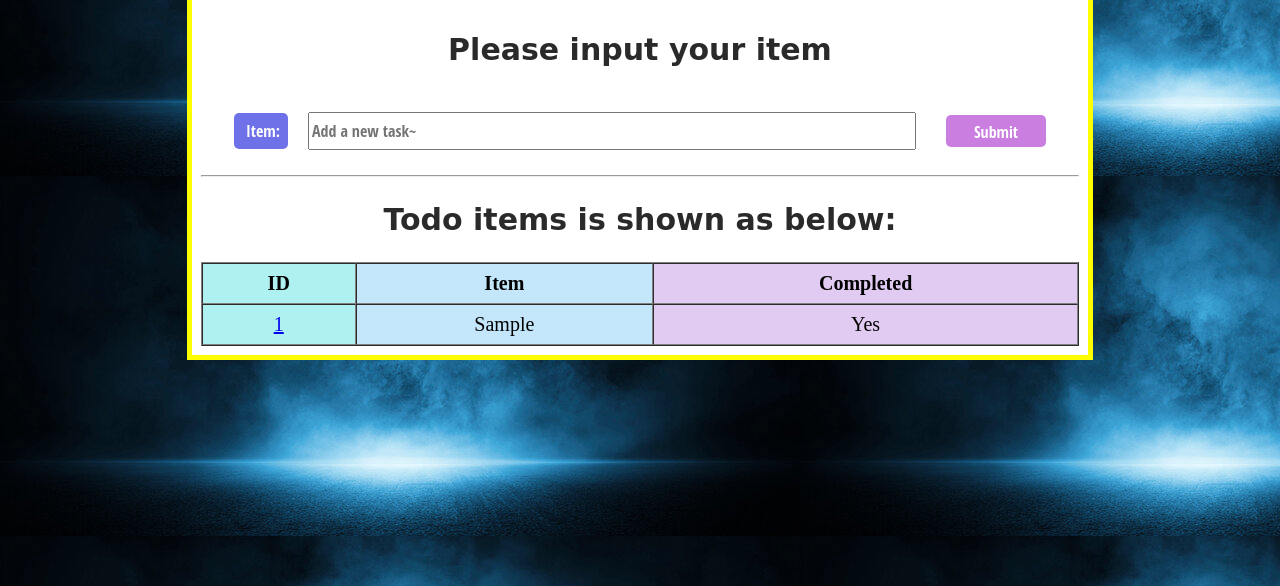
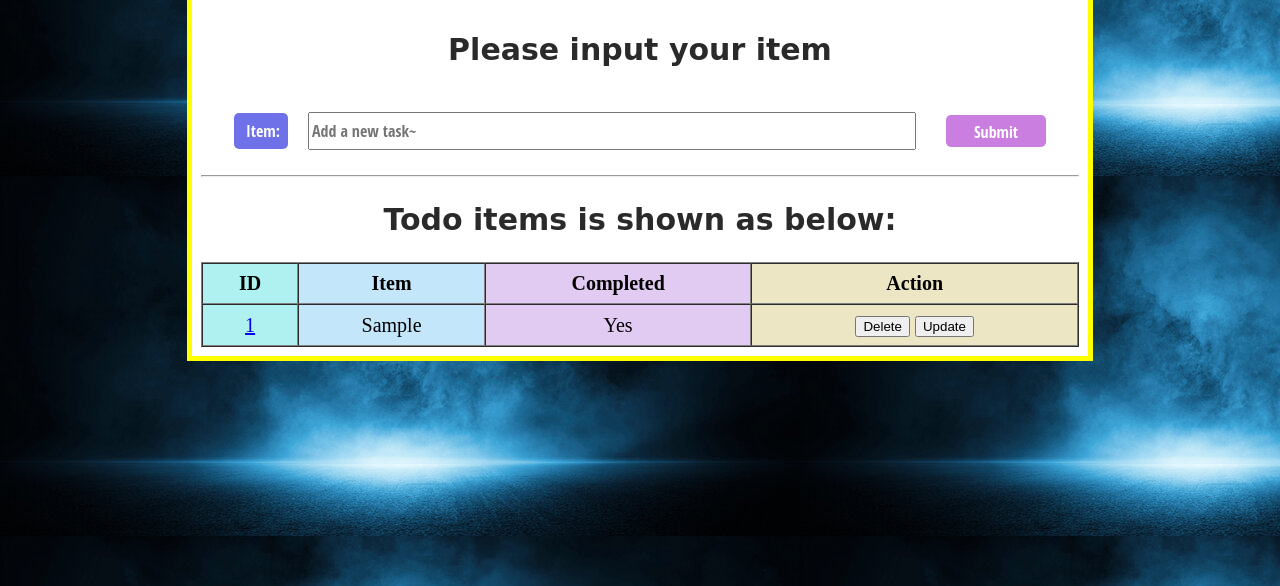
Before and after one commit to guanjiesun/django-python-todo-list, a Django app: page /todo/ in a window 1280 px wide. Shown: the part 184-770 px from the top of the page. Run offline with Django 4.2, Linux system fonts and the light colour scheme; tables that the repository leaves empty hold one stand-in row (values such as "Sample post").

Commit message:
add Update and Delete buttons to a new column

```diff
--- a/todo/templates/todo/index.html
+++ b/todo/templates/todo/index.html
@@ -6,6 +6,7 @@
     <title>TODO TEST</title>
     <link href="{% static 'todo/css/style.css' %}" rel="stylesheet">
     <link href="{% static 'todo/icon/favicon.ico' %}" rel="icon">
+    <script src="{% static 'todo/js/script.js' %}" defer></script>
 </head>
 
 <body>
@@ -48,19 +49,21 @@
                 <col style="background-color: #aff0f0; " />
                 <col style="background-color: #c3e6fa; " />
                 <col style="background-color: #e2cbf2; " />
+                <col style="background-color: #ede6c5; " />
             </colgroup>
             <thead>
                 <tr>
                     <th>ID</th>
                     <th>Item</th>
                     <th>Completed</th>
+                    <th>Action</th>
                 </tr>
             </thead>
             <tbody>
                 {% for item in items %}
                 <tr>
                     <td>
-                        <a href="{% url 'todo:todo_item' item.id %}">{{ item.id }}</a>
+                        <a href="{% url 'todo:todo_item' item.id %}" target="_blank">{{ item.id }}</a>
                     </td>
                     <td>{{ item.item }}</td>
                     <td>
@@ -69,6 +72,10 @@
                         {% else %}
                             No
                         {% endif %}
+                    </td>
+                    <td>
+                        <button onclick="deleteTodoItem({{ item.id }})">Delete</button>
+                        <button onclick="updateItemPrompt({{ item.id }})">Update</button>
                     </td>
                 </tr>
                 {% empty %}
```
